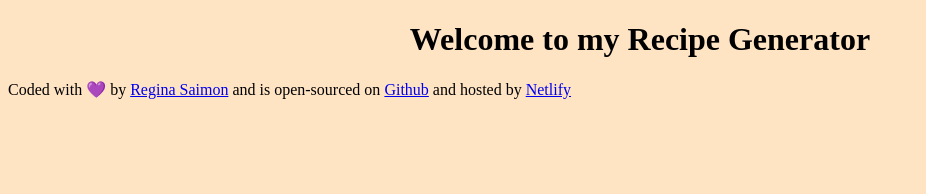
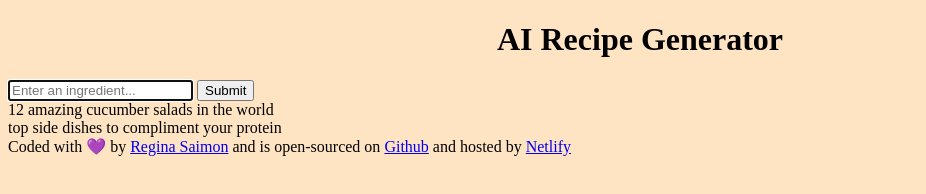
Before and after one commit to rjsaimon-gif/Recipe-Generator, a plain HTML site: page index.html in a window 1280 px wide. Shown: the whole page, without its empty margins (0-926 px from the left). Drawn offline with Linux system fonts and the light colour scheme.

```diff
--- a/index.html
+++ b/index.html
@@ -7,7 +7,27 @@
     <link rel="stylesheet" href="src/style.css" />
   </head>
   <body>
-    <h1>Welcome to my Recipe Generator</h1>
+    <header>
+      <h1>AI Recipe Generator</h1>
+    </header>
+    <main>
+      <form>
+        <input
+          type="text"
+          placeholder="Enter an ingredient..."
+          required
+          autofocus
+          autocomplete="off"
+        />
+        <input type="submit" />
+      </form>
+      <div>
+        12 amazing cucumber salads in the world
+        <br />
+        top side dishes to compliment your protein
+      </div>
+    </main>
+
     <footer>
       Coded with 💜 by
       <a href="https://github.com/rjsaimon-gif"> Regina Saimon</a> and is
```
